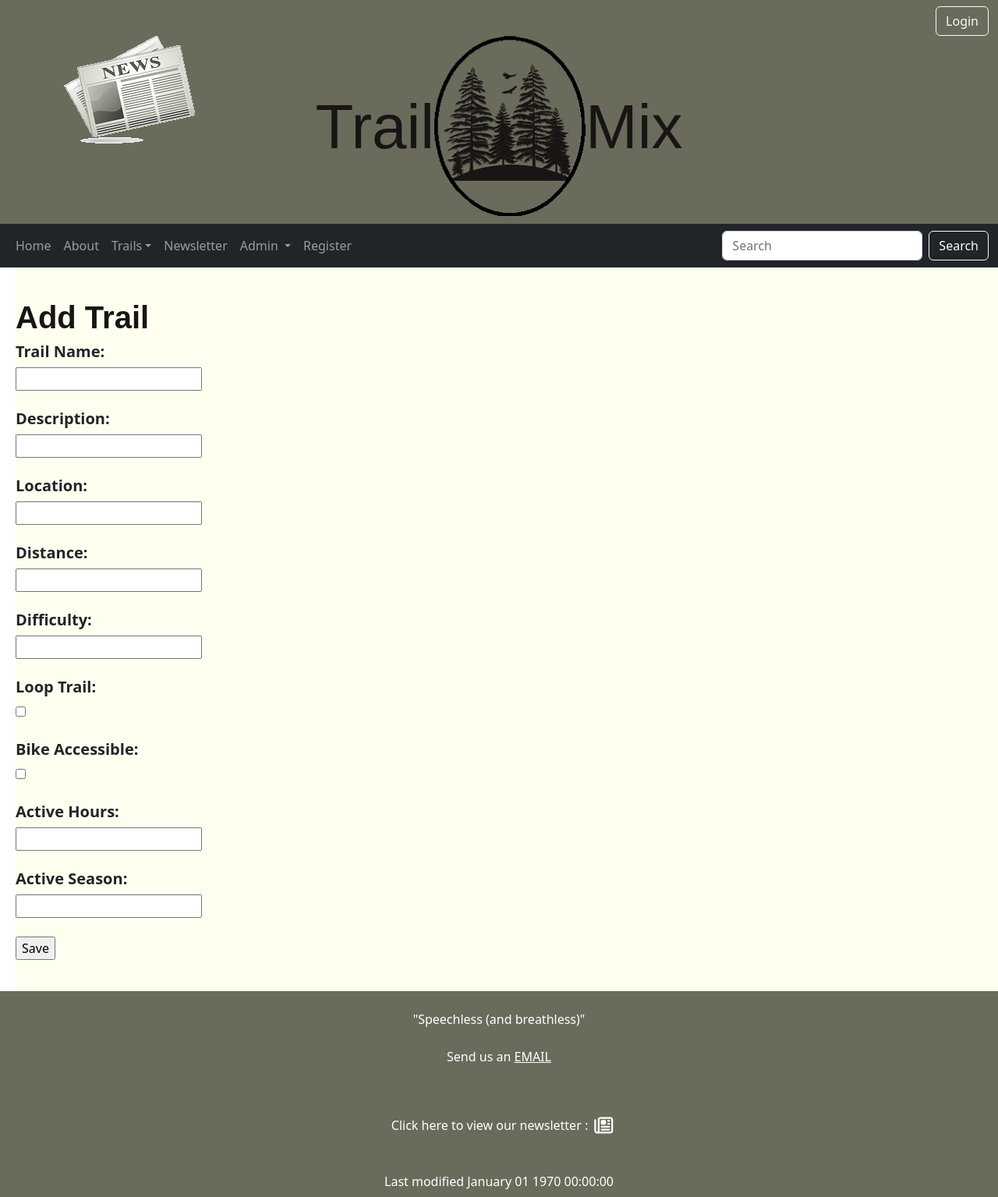
After one commit to c-hankey/TrailMix, a PHP site: page /view/editTrail.php in a window 1280 px wide. The commit adds this page. Shown: the whole page at 78% size. Run offline with PHP 8.4, Linux system fonts and the light colour scheme; the template is opened without the code that fills it, so the values that code supplies are empty; some libraries are stand-ins or nearby versions.

Commit message:
hope this works

```diff
--- /dev/null
+++ b/TrailMix/finalproject/view/editTrail.php
@@ -0,0 +1,77 @@
+<?php
+$title = "Add Trail";
+require '../view/header.php';
+?>
+
+    <section id="trailDisplay">
+        <div class="detailForm">
+            <h1><b>Add Trail</b></h1>
+            <form id="TrailForm" action="../controller/controller.php?action=ProcessAndEdit" method="post">
+                <div class="formRow">
+                    <label><b><h5>Trail Name:</b></h5></label> <br>
+                    <input type="text" name="Name" id="Name" value="<?php echo $name ?>" />
+                </div>
+                <br>
+                <div class="formRow">
+                    <label><b><h5>Description:</b></h5></label> <br>
+                    <input type="text" name="Description" id="Description" value="<?php echo $description ?>" />
+                </div>
+                <br>
+                <div class="formRow">
+                    <label><b><h5>Location:</b></h5></label> <br>
+                    <input type="text" name="Location" id="Location" value="<?php echo $location ?>" />
+                </div>
+                <br>
+                <div class="formRow">
+                    <label><b><h5>Distance:</b></h5></label> <br>
+                    <input type="text" name="Distance" id="Distance" value="<?php echo $distance ?>"/>
+                </div>
+                <br>
+                <div class="formRow">
+                    <label><b><h5>Difficulty:</b></h5></label> <br>
+                    <input type="text" name="Difficulty" id="Difficulty" value="<?php echo $difficulty ?>"/>
+                </div>
+                <br>
+                <!--<div class="formRow">
+                    <label><b><h5>Date Added:</b></h5></label> <br>
+                    <input type="text" name="DateAdded" id="DateAdded" value="<?php echo $date?>"/>
+                </div>
+                <br>-->
+                <div class="formRow">
+                    <label><b><h5>Loop Trail:</b></h5></label> <br>
+                    <input type="checkbox" name="Loops" id="Loops" <?php if($loop == 'Y') echo 'checked' ?>/>
+                </div>
+                <br>
+                <div class="formRow">
+                    <label><b><h5>Bike Accessible:</b></h5></label> <br>
+                    <input type="checkbox" name="Bike" id="Bike" <?php if($bike == 'Y') echo 'checked'?> />
+                </div>
+                <br>
+                <div class="formRow">
+                    <label><b><h5>Active Hours:</b></h5></label> <br>
+                    <input type="text" name="ActiveHours" id="ActiveHours" value="<?php echo $activehours ?>"/>
+                </div>
+                <br>
+                <div class="formRow">
+                    <label><b><h5>Active Season:</b></h5></label> <br>
+                    <input type="text" name="ActiveSeason" id="ActiveSeason" value="<?php echo $activeseason ?>" />
+                </div>
+                <br>
+                <div class="formRow">
+                    <input type="submit" name="SubmitButton" value="Save"/>
+                </div>
+            </form>
+        </div>
+        <script>
+            <?php
+                if(!empty($php_errormsg)){
+                    echo "alert('Please correct the following errors: \\n$php_errormsg');";
+                }
+            ?>
+        </script>
+    </section>
+
+
+<?php
+require_once '../view/footer.php';
+?>
--- a/TrailMix/finalproject/view/navbar.php
+++ b/TrailMix/finalproject/view/navbar.php
@@ -19,6 +19,7 @@
                         <li><a class="dropdown-item" href="../controller/controller.php?action=Trails">Trails</a> </li>
                         <li><a class="dropdown-item" href="../controller/controller.php?action=ListTrails">Table of Trails</a> </li>
                         <li><a class="dropdown-item" href="../controller/controller.php?action=SearchTrails">Search Trails</a> </li>
+                        <li><a class="dropdown-item" href="../controller/controller.php?action=AddTrail">Add Trail</a></li>
                     </ul>
                 </li>
                 <li class="nav-item">
```
Also changed, not shown: TrailMix/finalproject/controller/controller.php (+70 -0 lines), TrailMix/finalproject/model/model.php (+5 -4 lines), TrailMix/finalproject/view/displayTrail.php (+42 -20 lines).
